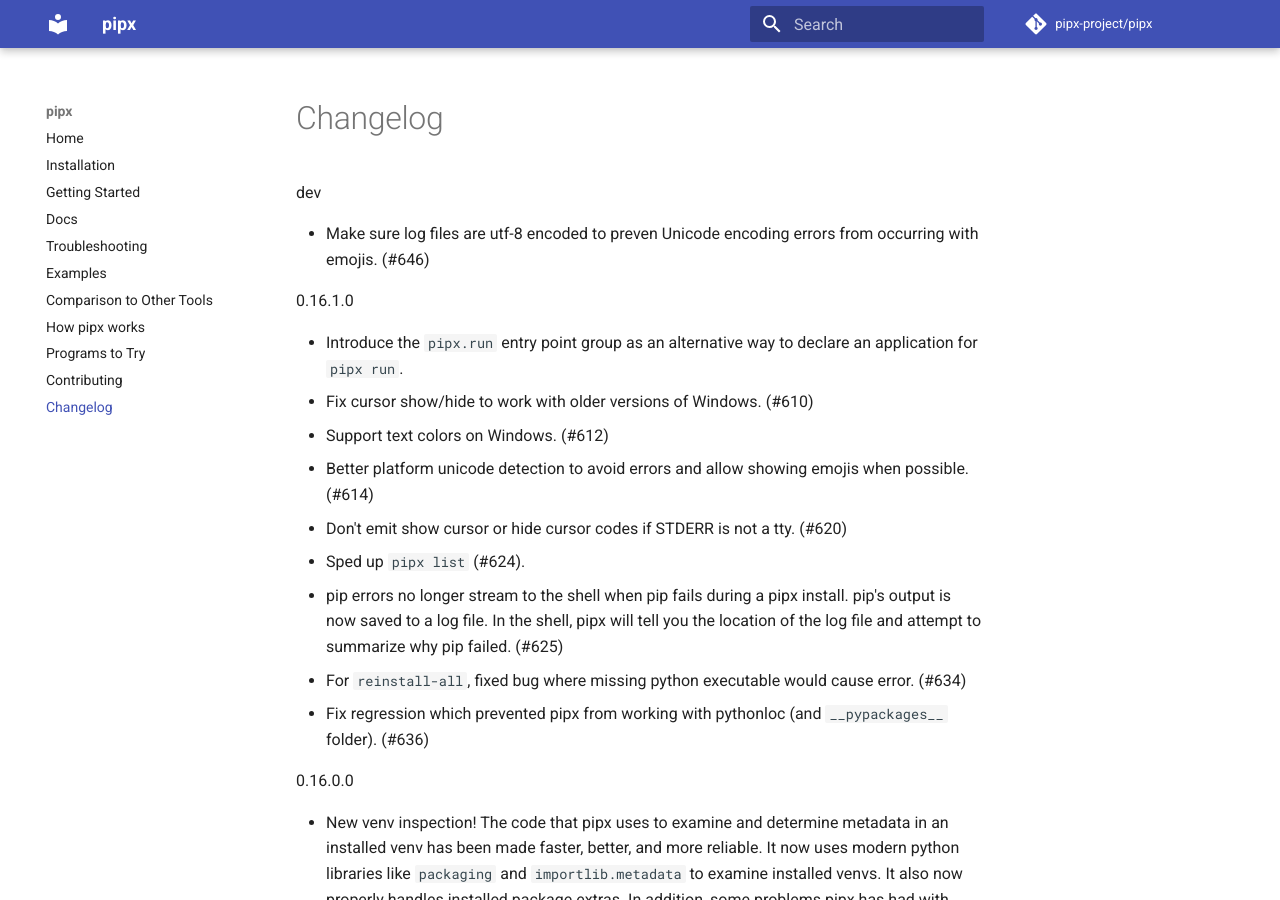
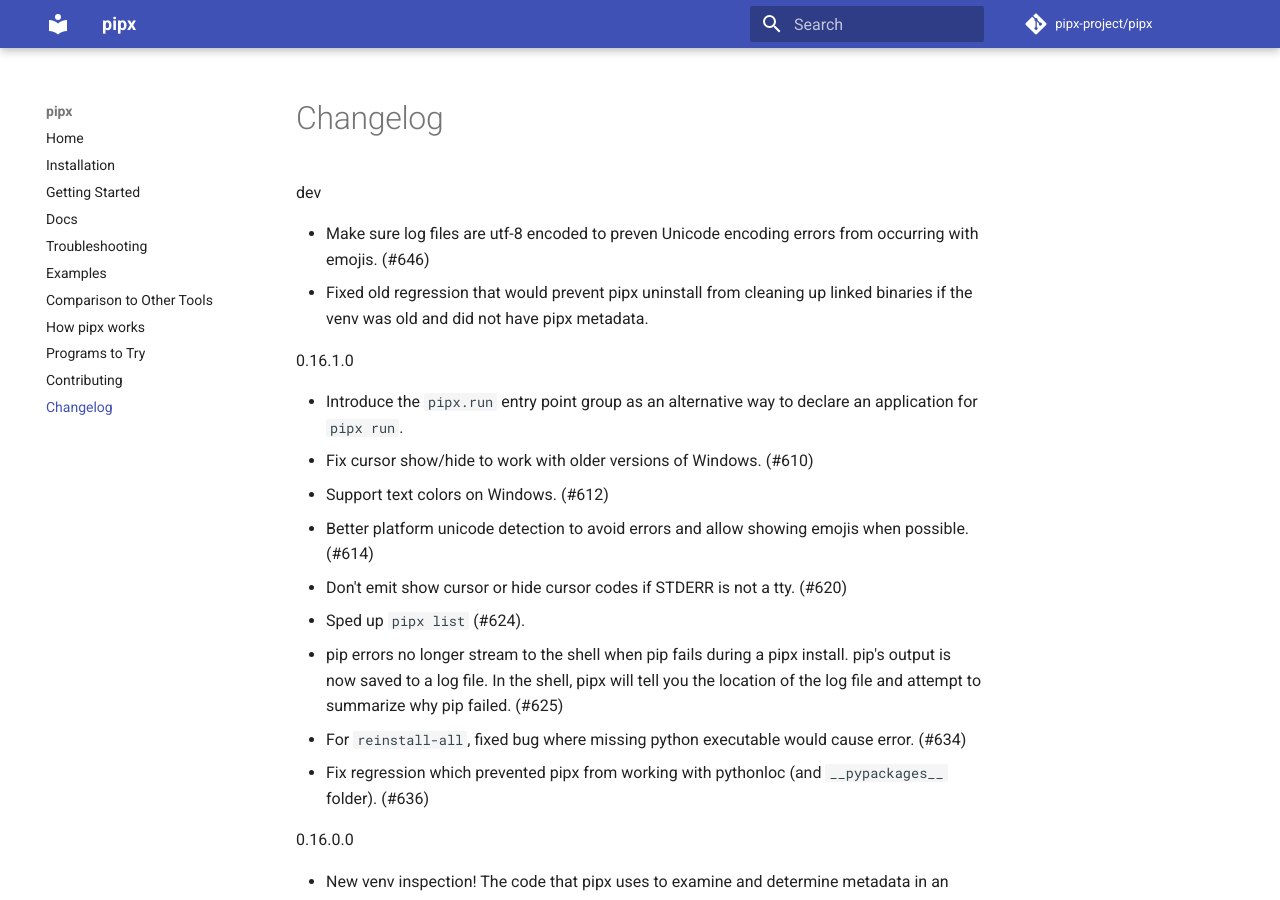
Before and after one commit to pypa/pipx, an MkDocs documentation site: the page built from docs/changelog.md, in a window 1280 px wide and 900 px high. Built offline with MkDocs 1.6.1 and Material for MkDocs 9.7.7, drawn with Linux system fonts in a browser that asks for light colours; comment, search, counter and statistics services are not loaded.

Commit message:
Add changelog entry.

```diff
--- a/docs/changelog.md
+++ b/docs/changelog.md
@@ -1,6 +1,7 @@
 dev
 
 - Make sure log files are utf-8 encoded to preven Unicode encoding errors from occurring with emojis. (#646)
+- Fixed old regression that would prevent pipx uninstall from cleaning up linked binaries if the venv was old and did not have pipx metadata.
 
 0.16.1.0
 
```
